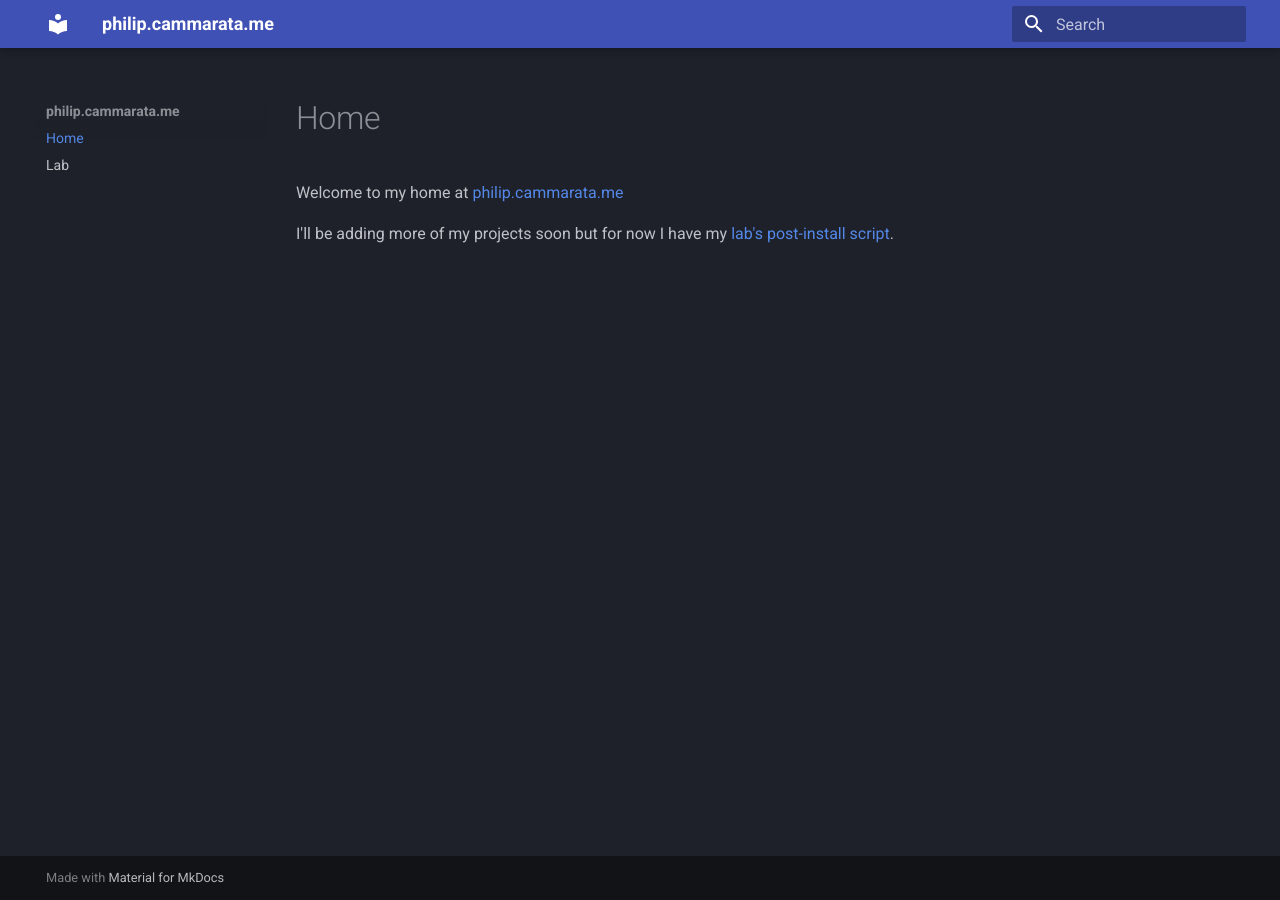
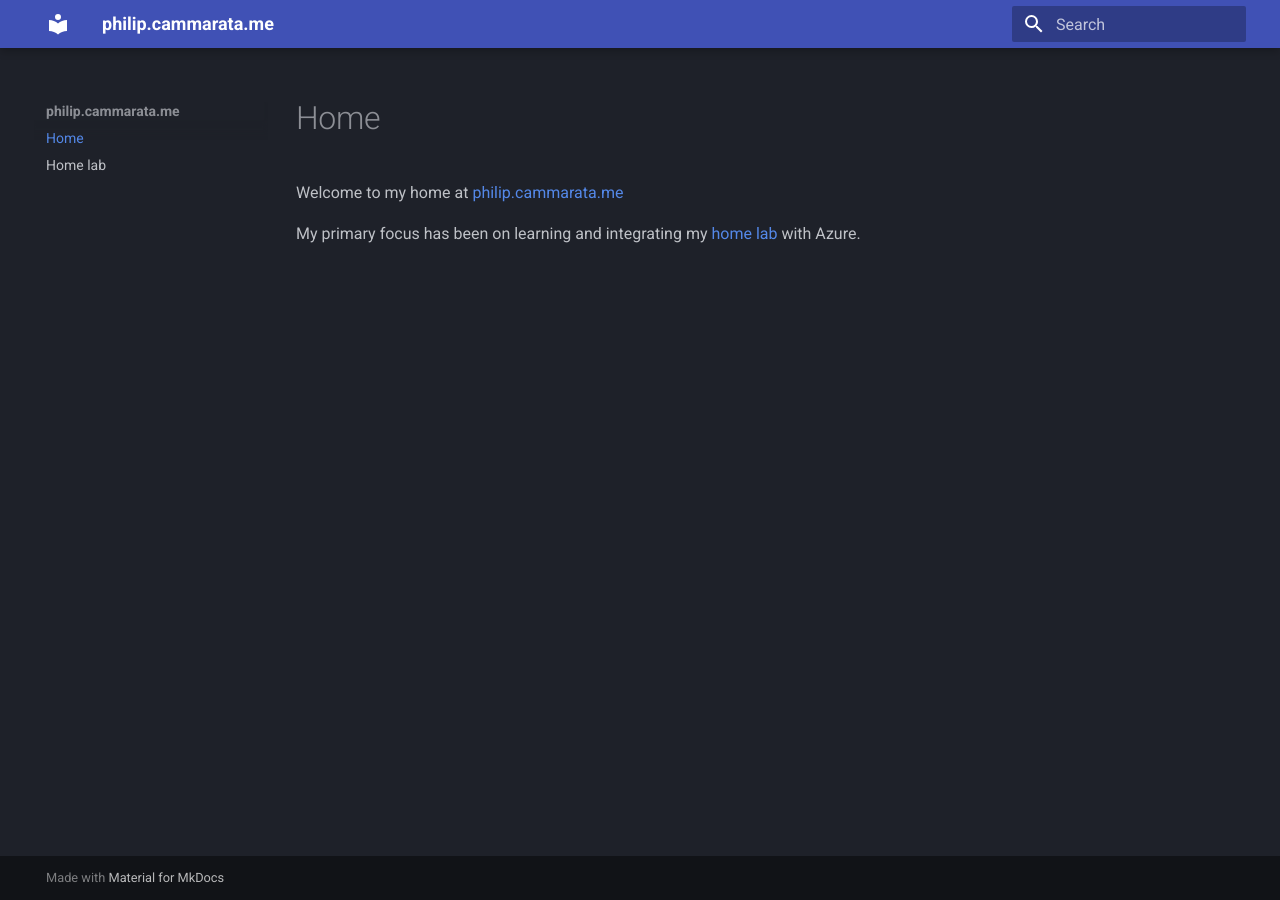
Before and after one commit to PhilipCammarata/philip.cammarata.me, an MkDocs documentation site: the page built from docs/index.md, in a window 1280 px wide. Built offline with MkDocs 1.6.1 and Material for MkDocs 9.7.7, drawn with Linux system fonts in a browser that asks for light colours.

Commit message:
Focusing my commentary.

```diff
--- a/docs/index.md
+++ b/docs/index.md
@@ -2,4 +2,4 @@
 
 Welcome to my home at [philip.cammarata.me](https://philip.cammarata.me)
 
-I'll be adding more of my projects soon but for now I have my [lab's post-install script](lab.md).
+My primary focus has been on learning and integrating my [home lab](home-lab.md) with Azure.
```
Also changed, not shown: docs/home-lab.md (added, +18 -0 lines), docs/lab.md (deleted, +0 -14 lines).
